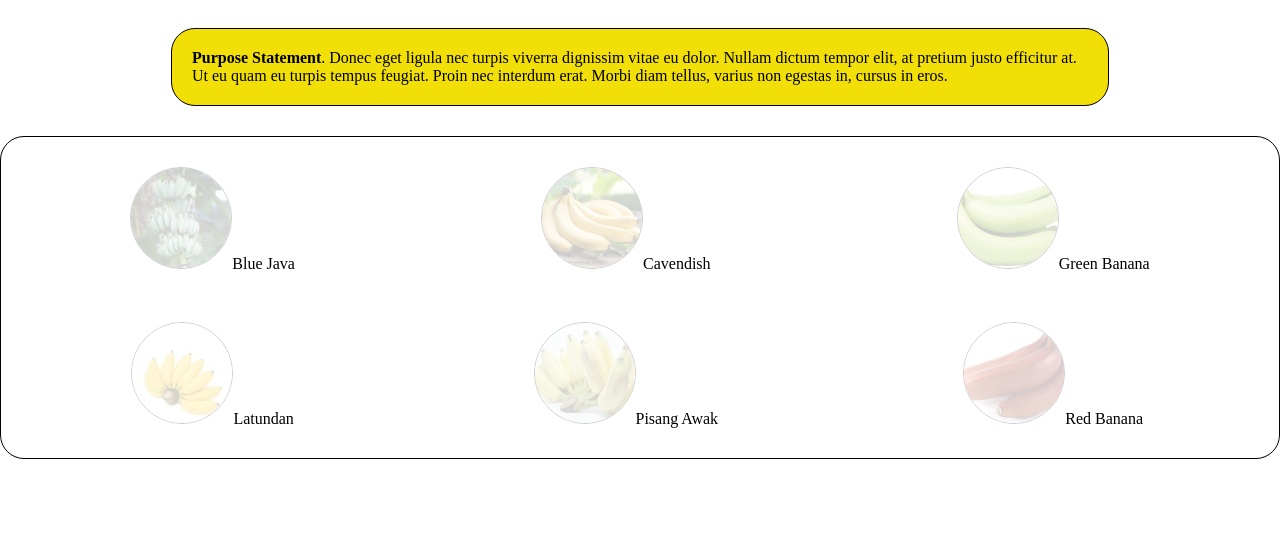
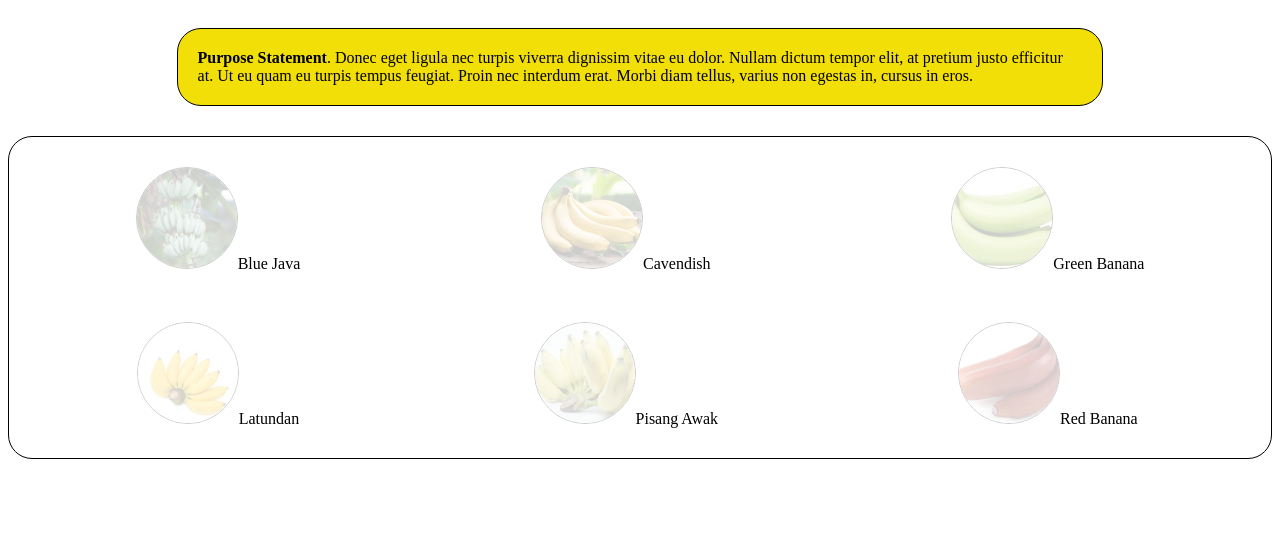
Before and after one commit to alisonmiu/banana-nas, a plain HTML site: page index.html in a window 1280 px wide. Shown: the part 246-800 px from the top of the page. Drawn offline with Linux system fonts and the light colour scheme.

Commit message:
Update style.css

```diff
--- a/style.css
+++ b/style.css
@@ -1,7 +1,5 @@
 body {
 	background-image: url('banana-bg.png');
-	margin-left: auto;
-	margin-right: auto;
 	}
 
 .logo {
@@ -57,8 +55,6 @@ body {
 		grid-template: 125px / auto auto auto;
 		grid-row-gap: 30px;
 		padding: 10px;
-		margin-left: auto;
-		margin-right: auto;
 	}
 
 	.grid-container > div {
```
